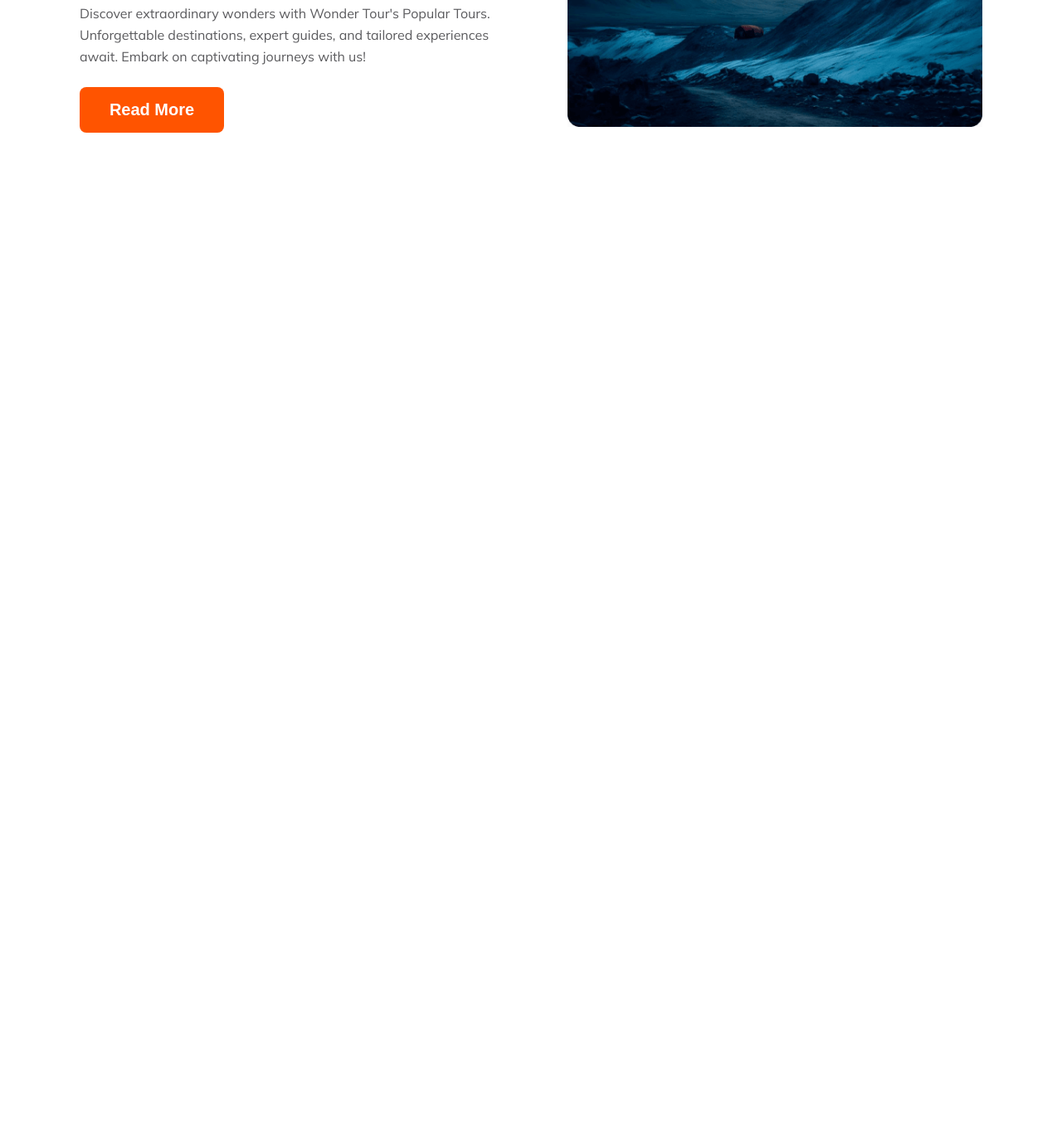
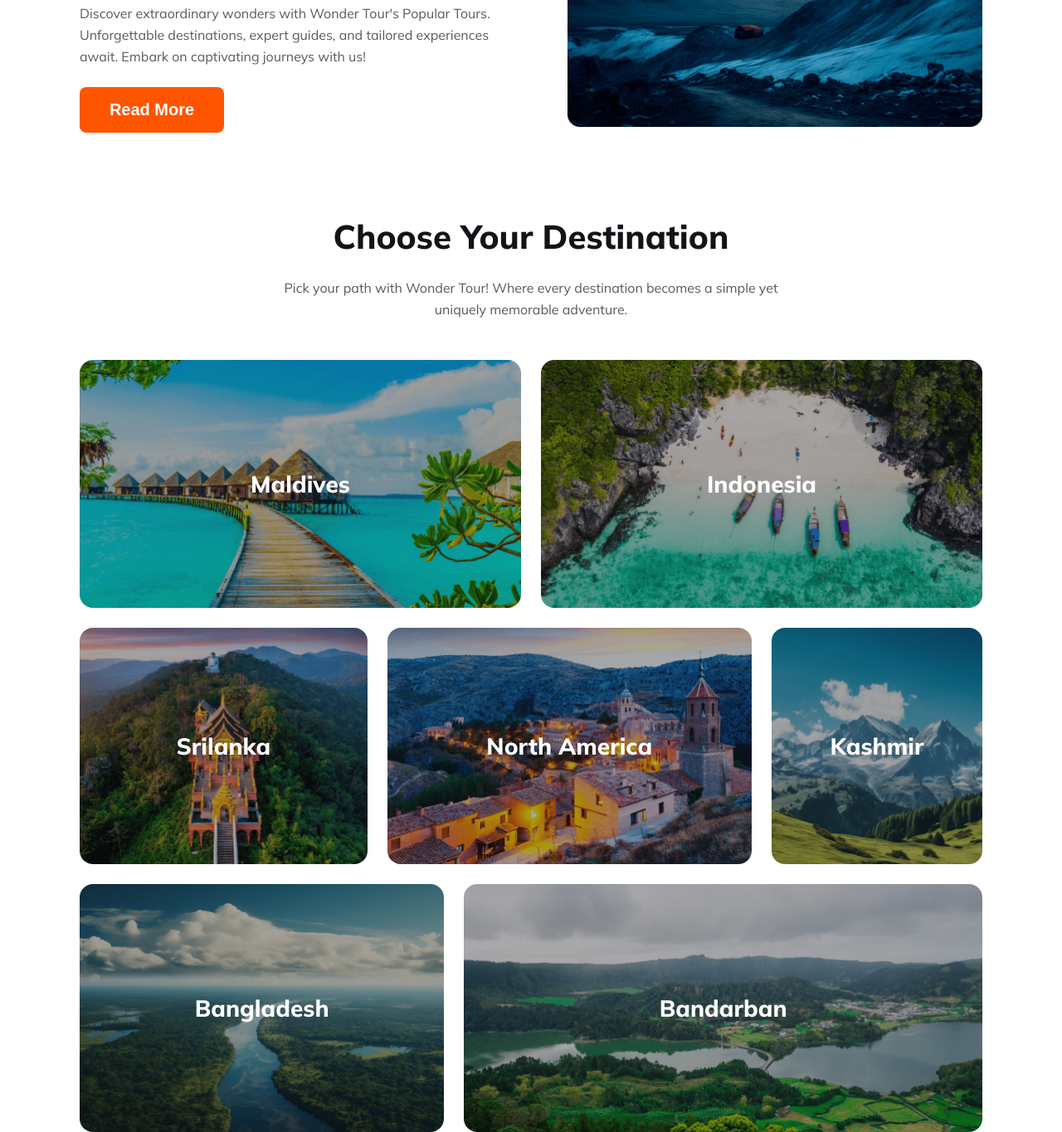
Before and after one commit to Yamin39/Wonder-Tour, a plain HTML site: page index.html in a window 1280 px wide. Shown: the part 1109-2474 px from the top of the page at 83% size. Before the commit the page ends 1269 px from the top, so only its background shows below. Drawn offline with Linux system fonts and the light colour scheme.

Commit message:
destination section completed

```diff
--- a/index.html
+++ b/index.html
@@ -110,6 +110,40 @@
           <img src="./images/popular-tours.png" alt="Mountain Image" />
         </div>
       </section>
+
+      <!-- Choose Your Destination -->
+      <section class="destination">
+        <div class="destination-head">
+          <h1 class="section-title">Choose Your Destination</h1>
+          <p class="section-desc">
+            Pick your path with Wonder Tour! Where every destination becomes a
+            simple yet uniquely memorable adventure.
+          </p>
+        </div>
+        <div class="destination-content">
+          <div class="images-1 img main-padding">
+            <p>Maldives</p>
+          </div>
+          <div class="images-2 img main-padding">
+            <p>Indonesia</p>
+          </div>
+          <div class="images-3 img small-padding">
+            <p>Srilanka</p>
+          </div>
+          <div class="images-4 img small-padding">
+            <p>North America</p>
+          </div>
+          <div class="images-5 img small-padding">
+            <p>Kashmir</p>
+          </div>
+          <div class="images-6 img main-padding">
+            <p>Bangladesh</p>
+          </div>
+          <div class="images-7 img main-padding">
+            <p>Bandarban</p>
+          </div>
+        </div>
+      </section>
     </main>
 
     <footer></footer>
--- a/styles/responsive.css
+++ b/styles/responsive.css
@@ -66,7 +66,24 @@
     flex-direction: column;
     gap: 1.5rem;
   }
-  .popular-tours-content, .popular-tours-img {
+  .popular-tours-content,
+  .popular-tours-img {
     width: 100%;
   }
+
+  /* destination */
+  .destination-head p {
+    width: 100%;
+    margin: 1rem;
+  }
+  .destination-content {
+    grid-template-columns: 1fr;
+  }
+  .destination-content .img {
+    grid-column: 1 / span 1;
+  }
+  .destination-content .main-padding,
+  .destination-content .small-padding {
+    padding: 4.75rem 0;
+  }
 }
--- a/styles/style.css
+++ b/styles/style.css
@@ -239,8 +239,9 @@ main section {
   width: 46%;
 }
 
-.popular-tours-content p, .popular-tours-content li {
-  color: rgba(19, 19, 24, 0.70);
+.popular-tours-content p,
+.popular-tours-content li {
+  color: rgba(19, 19, 24, 0.7);
 }
 
 .popular-tours-content p {
@@ -256,6 +257,112 @@ main section {
 }
 
 .popular-tours-content .para2 {
-  color: #5A5A5D;
+  color: #5a5a5d;
   margin-bottom: 1.5rem;
 }
+
+/* Choose Your Destination section styles */
+
+.destination {
+  text-align: center;
+  overflow: hidden;
+}
+
+.destination-head p {
+  width: 40.25rem;
+  margin: 1.5rem auto 3rem;
+}
+
+.destination-content {
+  display: grid;
+  grid-template-columns: repeat(12, 1fr);
+  gap: 1.5rem;
+}
+
+.destination-content .main-padding {
+  padding: 8.25rem 0;
+}
+
+.destination-content .small-padding {
+  padding: 7.813rem 0;
+}
+
+.destination-content .images-1 {
+  grid-column: 1 / span 6;
+  background: linear-gradient(
+      0deg,
+      rgba(19, 19, 24, 0.2) 0%,
+      rgba(19, 19, 24, 0.2) 100%
+    ),
+    url(../images/maldives.png);
+}
+
+.destination-content .images-2 {
+  grid-column: 7 / span 6;
+  background: linear-gradient(
+      0deg,
+      rgba(19, 19, 24, 0.2) 0%,
+      rgba(19, 19, 24, 0.2) 100%
+    ),
+    url(../images/indonesia.png);
+}
+
+.destination-content .images-3 {
+  grid-column: 1 / span 4;
+  background: linear-gradient(
+      0deg,
+      rgba(19, 19, 24, 0.2) 0%,
+      rgba(19, 19, 24, 0.2) 100%
+    ),
+    url(../images/srilanka.png);
+}
+
+.destination-content .images-4 {
+  grid-column: 5 / span 5;
+  background: linear-gradient(
+      0deg,
+      rgba(19, 19, 24, 0.2) 0%,
+      rgba(19, 19, 24, 0.2) 100%
+    ),
+    url(../images/north-america.png);
+}
+
+.destination-content .images-5 {
+  grid-column: 10 / span 3;
+  background: linear-gradient(
+      0deg,
+      rgba(19, 19, 24, 0.2) 0%,
+      rgba(19, 19, 24, 0.2) 100%
+    ),
+    url(../images/kashmir.png);
+}
+
+.destination-content .images-6 {
+  grid-column: 1 / span 5;
+  background: linear-gradient(
+      0deg,
+      rgba(19, 19, 24, 0.2) 0%,
+      rgba(19, 19, 24, 0.2) 100%
+    ),
+    url(../images/bangladesh.png);
+}
+
+.destination-content .images-7 {
+  grid-column: 6 / span 7;
+  background: linear-gradient(
+      0deg,
+      rgba(19, 19, 24, 0.2) 0%,
+      rgba(19, 19, 24, 0.2) 100%
+    ),
+    url(../images/bandarban.png);
+}
+
+.destination-content .img {
+  color: #fff;
+  font-size: 1.75rem;
+  font-weight: 800;
+  background-repeat: no-repeat;
+  background-size: cover;
+  background-position: center;
+  border-radius: 16px;
+}
```
Also changed, not shown: images/Rectangle 10.png (deleted), images/Rectangle 11.png (deleted), images/Rectangle 5.png (deleted), images/Rectangle 6.png (deleted), images/Rectangle 7.png (deleted), images/Rectangle 8.png (deleted), images/Rectangle 9.png (deleted), images/bandarban.png (renamed from Images/Rectangle 10.png), images/bangladesh.png (renamed from Images/Rectangle 11.png), images/indonesia.png (renamed from Images/Rectangle 8.png), images/kashmir.png (renamed from Images/Rectangle 9.png), images/maldives.png (renamed from Images/Rectangle 5.png), images/north-america.png (renamed from Images/Rectangle 7.png), images/srilanka.png (renamed from Images/Rectangle 6.png).
